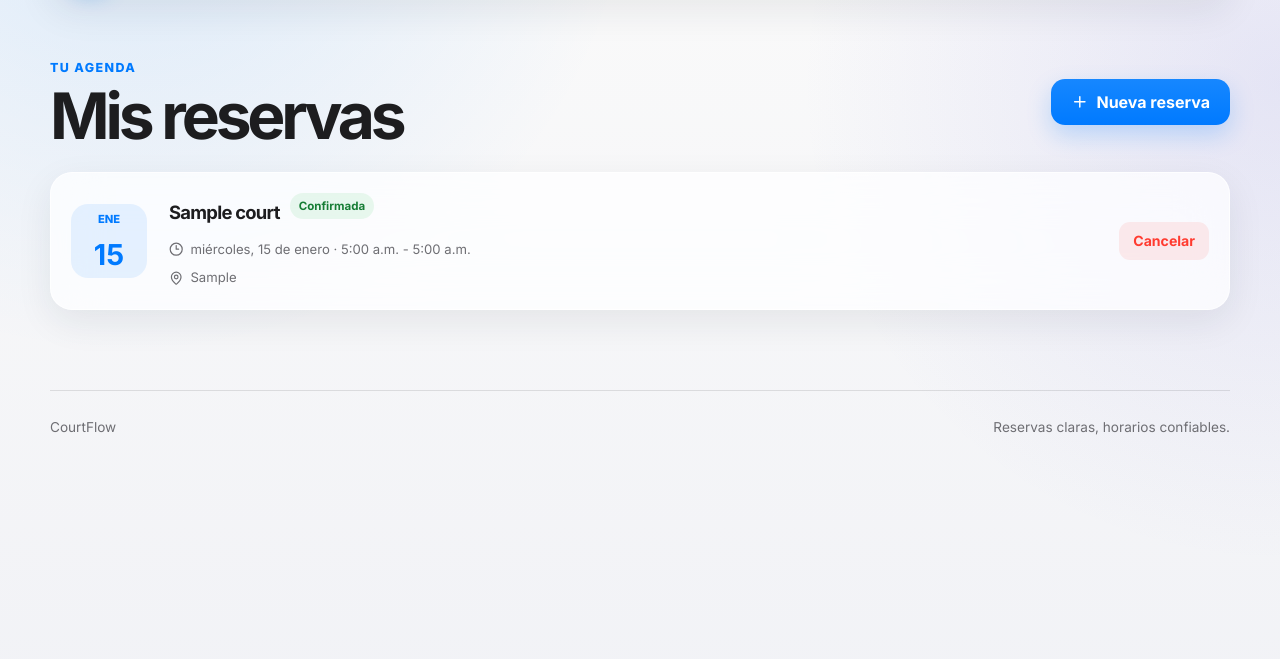
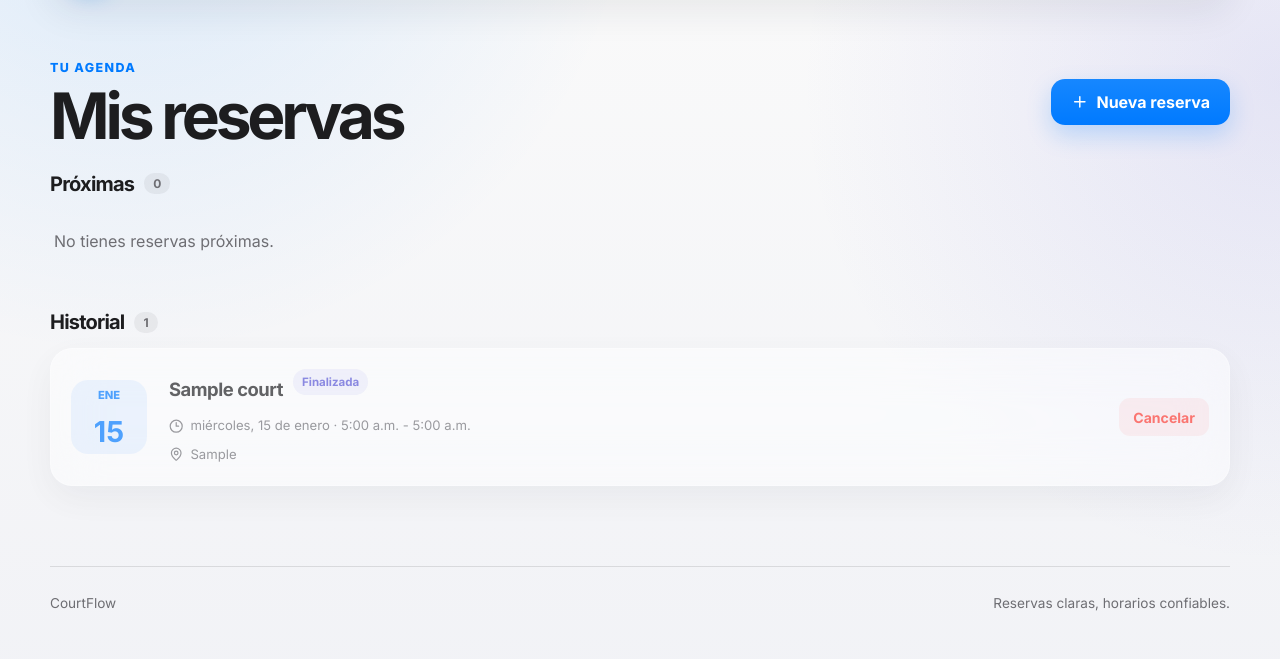
Before and after one commit to SiegfriedK04/proyecto2-reservas-canchas-sdd, a Django app: page /mis-reservas/ in a window 1280 px wide. Shown: the part 76-735 px from the top of the page. Run offline with Django 5.2, Linux system fonts and the light colour scheme; a user stored in the database is signed in; tables that the repository leaves empty hold one stand-in row (values such as "Sample post"); some libraries are stand-ins or nearby versions.

Commit message:
feat: organizar la agenda en proximas reservas e historial (#34)
Destaca la proxima reserva, ordena las proximas de forma ascendente, separa el historial, muestra el estado Finalizada sin aviso de dos horas y pide confirmacion antes de cancelar.

Refs #29

Co-authored-by: dion <dortegana@hotmail.com>
Co-authored-by: Claude Opus 5.5 <noreply@anthropic.com>

```diff
--- a/reservations/views.py
+++ b/reservations/views.py
@@ -132,10 +132,21 @@ def create_booking_api(request):
 
 @login_required
 def my_bookings(request):
-    bookings = list(request.user.court_bookings.select_related("court").all())
-    for booking in bookings:
+    now = timezone.now()
+    upcoming, history = [], []
+    for booking in request.user.court_bookings.select_related("court").order_by("starts_at"):
         booking.can_cancel = can_cancel_booking(booking=booking, actor=request.user)
-    return render(request, "reservations/my_bookings.html", {"bookings": bookings})
+        booking.is_finished = booking.status == Booking.Status.CONFIRMED and booking.ends_at <= now
+        if booking.status == Booking.Status.CONFIRMED and not booking.is_finished:
+            upcoming.append(booking)
+        else:
+            history.append(booking)
+    history.reverse()
+    return render(
+        request,
+        "reservations/my_bookings.html",
+        {"upcoming": upcoming, "history": history, "next_booking": upcoming[0] if upcoming else None},
+    )
 
 
 @require_POST
--- a/static/css/app.css
+++ b/static/css/app.css
@@ -268,12 +268,22 @@ p { color: var(--muted); line-height: 1.65; }
 .booking-date-block { display: grid; place-items: center; min-height: 74px; border-radius: 17px; color: var(--blue); background: rgba(0,122,255,.09); }
 .booking-date-block span { font-size: .7rem; font-weight: 800; text-transform: uppercase; }
 .booking-date-block strong { font-size: 1.8rem; line-height: 1; }
-.booking-info h2 { margin: 0; font-size: 1.15rem; }
+.booking-info h2, .booking-info h3 { margin: 0; font-size: 1.15rem; }
 .booking-info p { display: flex; align-items: center; gap: 7px; margin: 7px 0 0; font-size: .82rem; }
 .booking-title-row { display: flex; align-items: center; gap: 10px; }
 .status-confirmed { color: #167d35; background: rgba(52,199,89,.1); }
 .status-cancelled { color: var(--muted); background: rgba(118,118,128,.1); }
 .booking-cancelled { opacity: .68; }
+.status-finished { color: var(--indigo); background: rgba(88,86,214,.1); }
+.next-booking { display: flex; align-items: center; gap: 18px; margin-bottom: 30px; padding: 22px 24px; border-radius: var(--radius-lg); background: linear-gradient(135deg, rgba(0,122,255,.1), rgba(88,86,214,.08)), var(--surface); }
+.next-booking h2 { margin: 0 0 4px; font-size: 1.35rem; }
+.next-booking p { margin: 0; font-size: .9rem; }
+.next-booking .eyebrow { margin-bottom: 4px; }
+.next-booking-icon { display: grid; flex: 0 0 auto; place-items: center; width: 52px; height: 52px; border-radius: 17px; color: white; background: linear-gradient(145deg, var(--blue), var(--indigo)); box-shadow: 0 8px 20px rgba(0,122,255,.25); }
+.booking-section + .booking-section { margin-top: 38px; }
+.booking-section-title { display: flex; align-items: center; gap: 10px; margin-bottom: 14px; font-size: 1.25rem; }
+.booking-section-title span { padding: 3px 9px; border-radius: 999px; color: var(--muted); background: rgba(118,118,128,.1); font-size: .75rem; letter-spacing: 0; }
+.booking-section-empty { margin: 0; padding: 18px 4px; }
 .cancel-note { display: inline-flex; align-items: center; gap: 7px; max-width: 170px; color: var(--muted); font-size: .76rem; font-weight: 650; line-height: 1.4; }
 .empty-state { grid-column: 1 / -1; padding: 65px 25px; border-radius: var(--radius-xl); text-align: center; }
 .empty-state > svg { width: 42px; height: 42px; margin-bottom: 16px; color: var(--blue); }
--- /dev/null
+++ b/templates/reservations/_booking_card.html
@@ -0,0 +1,26 @@
+<article class="booking-card glass-panel {% if booking.status == 'cancelled' or booking.is_finished %}booking-cancelled{% endif %}">
+    <div class="booking-date-block">
+        <span>{{ booking.starts_at|date:"M" }}</span>
+        <strong>{{ booking.starts_at|date:"d" }}</strong>
+    </div>
+    <div class="booking-info">
+        <div class="booking-title-row">
+            <h3>{{ booking.court.name }}</h3>
+            {% if booking.is_finished %}
+                <span class="status-pill status-finished">Finalizada</span>
+            {% else %}
+                <span class="status-pill status-{{ booking.status }}">{{ booking.get_status_display }}</span>
+            {% endif %}
+        </div>
+        <p><i data-lucide="clock-3"></i> {{ booking.starts_at|date:"l, j \d\e F" }} · {{ booking.starts_at|time:"g:i a" }} - {{ booking.ends_at|time:"g:i a" }}</p>
+        <p><i data-lucide="map-pin"></i> {{ booking.court.location }}</p>
+    </div>
+    {% if booking.can_cancel %}
+        <form method="post" action="{% url 'reservations:cancel_booking' booking.id %}" onsubmit="return window.confirm('¿Cancelar la reserva de {{ booking.court.name|escapejs }}? El horario quedará libre para otros clientes.');">
+            {% csrf_token %}
+            <button class="button button-danger button-small" type="submit">Cancelar</button>
+        </form>
+    {% elif booking.status == 'confirmed' and not booking.is_finished %}
+        <span class="cancel-note"><i data-lucide="lock-keyhole"></i> Faltan menos de dos horas</span>
+    {% endif %}
+</article>
--- a/templates/reservations/my_bookings.html
+++ b/templates/reservations/my_bookings.html
@@ -6,37 +6,45 @@
     <a class="button" href="{% url 'reservations:home' %}"><i data-lucide="plus"></i> Nueva reserva</a>
 </section>
 
-<section class="booking-list">
-    {% for booking in bookings %}
-        <article class="booking-card glass-panel {% if booking.status == 'cancelled' %}booking-cancelled{% endif %}">
-            <div class="booking-date-block">
-                <span>{{ booking.starts_at|date:"M" }}</span>
-                <strong>{{ booking.starts_at|date:"d" }}</strong>
+{% if next_booking %}
+    <section class="next-booking glass-panel" aria-labelledby="next-booking-title">
+        <div class="next-booking-icon"><i data-lucide="bell-ring"></i></div>
+        <div>
+            <span class="eyebrow">Tu próxima reserva</span>
+            <h2 id="next-booking-title">{{ next_booking.court.name }}</h2>
+            <p>{{ next_booking.starts_at|date:"l, j \d\e F" }} · {{ next_booking.starts_at|time:"g:i a" }} · Comienza en {{ next_booking.starts_at|timeuntil }}</p>
         </div>
-            <div class="booking-info">
-                <div class="booking-title-row">
-                    <h2>{{ booking.court.name }}</h2>
-                    <span class="status-pill status-{{ booking.status }}">{{ booking.get_status_display }}</span>
+    </section>
+{% endif %}
+
+{% if upcoming or history %}
+    <section class="booking-section" aria-labelledby="upcoming-title">
+        <h2 id="upcoming-title" class="booking-section-title">Próximas <span>{{ upcoming|length }}</span></h2>
+        <div class="booking-list">
+            {% for booking in upcoming %}
+                {% include "reservations/_booking_card.html" %}
+            {% empty %}
+                <p class="booking-section-empty">No tienes reservas próximas.</p>
+            {% endfor %}
         </div>
-                <p><i data-lucide="clock-3"></i> {{ booking.starts_at|date:"l, j \d\e F" }} · {{ booking.starts_at|time:"g:i a" }} - {{ booking.ends_at|time:"g:i a" }}</p>
-                <p><i data-lucide="map-pin"></i> {{ booking.court.location }}</p>
+    </section>
+
+    {% if history %}
+        <section class="booking-section" aria-labelledby="history-title">
+            <h2 id="history-title" class="booking-section-title">Historial <span>{{ history|length }}</span></h2>
+            <div class="booking-list">
+                {% for booking in history %}
+                    {% include "reservations/_booking_card.html" %}
+                {% endfor %}
             </div>
-            {% if booking.can_cancel %}
-                <form method="post" action="{% url 'reservations:cancel_booking' booking.id %}">
-                    {% csrf_token %}
-                    <button class="button button-danger button-small" type="submit">Cancelar</button>
-                </form>
-            {% elif booking.status == 'confirmed' %}
-                <span class="cancel-note"><i data-lucide="lock-keyhole"></i> Faltan menos de dos horas</span>
+        </section>
     {% endif %}
-        </article>
-    {% empty %}
+{% else %}
     <div class="empty-state glass-panel">
         <i data-lucide="calendar-check-2"></i>
         <h2>Aún no tienes reservas</h2>
         <p>Elige una cancha y encuentra el horario que mejor te funcione.</p>
         <a class="button" href="{% url 'reservations:home' %}">Explorar canchas</a>
     </div>
-    {% endfor %}
-</section>
+{% endif %}
 {% endblock %}
```
Also changed, not shown: reservations/tests/test_agenda.py (added, +101 -0 lines). Lines whose indentation alone changed are shown as unchanged.
